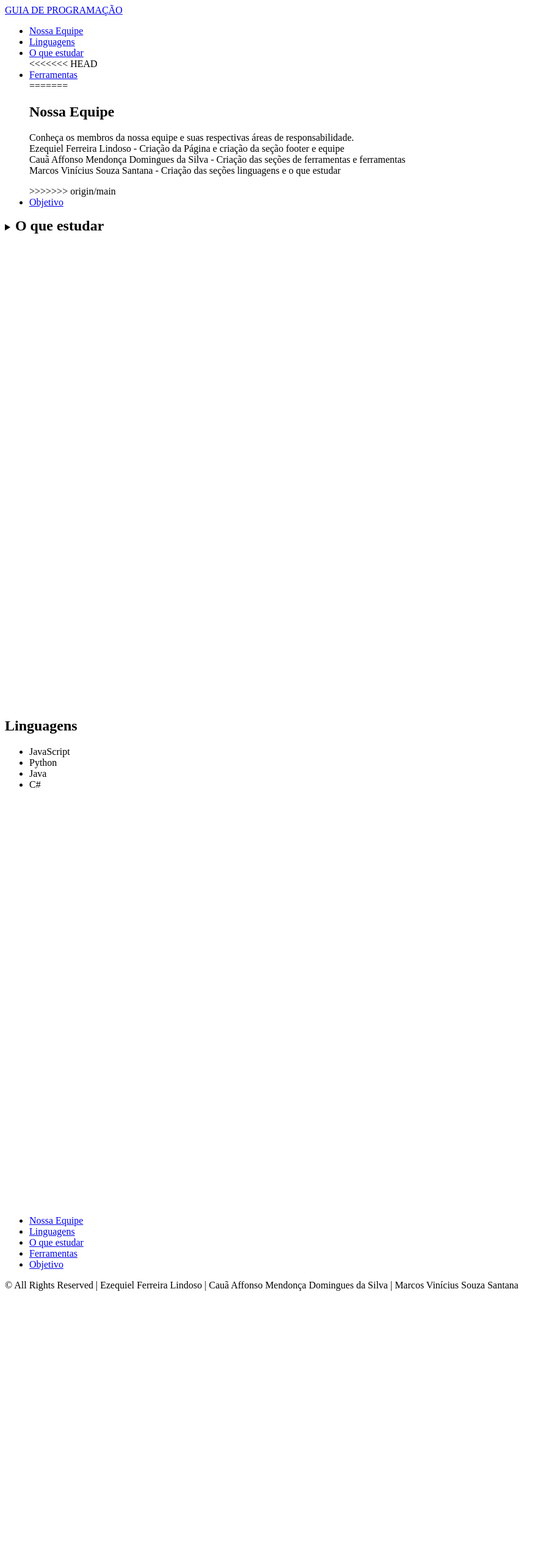
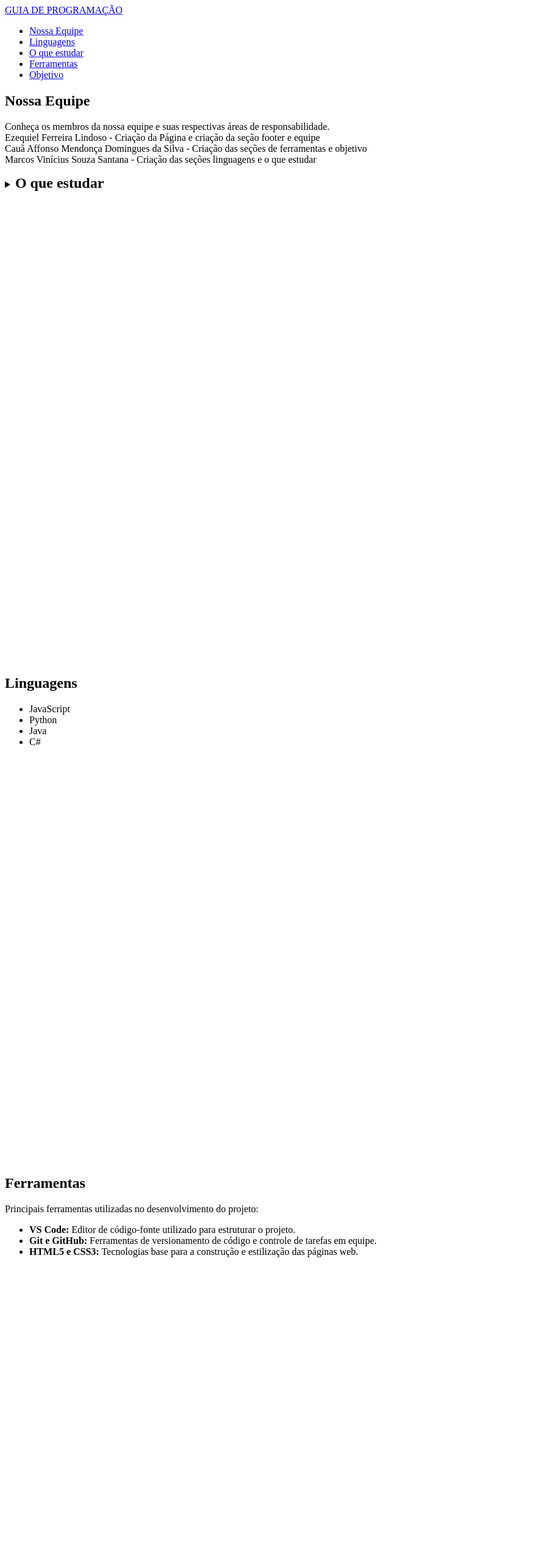
Before and after one commit to ezequiel-lindoso/desafio-colaborativo-git, a plain HTML site: page index.html in a window 1280 px wide. Shown: the top 2560 px of the page at 61% size, without its empty margins (0-905 px from the left). Before the commit the page ends 2133 px from the top, so only its background shows below. Drawn offline with Linux system fonts and the light colour scheme.

Commit message:
feat: implementa minha parte do projeto

```diff
--- a/index.html
+++ b/index.html
@@ -14,39 +14,30 @@
       <li>
         <a href="#equipe">Nossa Equipe</a>
       </li>
-
       <li>
         <a href="#linguagens">Linguagens</a>
       </li>
-
       <li>
         <a href="#estudar">O que estudar</a>
       </li>
-
-      <<<<<<< HEAD <li>
+      <li>
         <a href="#ferramentas">Ferramentas</a>
-        </li>
-        =======
-        <section class="equipe" id="equipe">
-          <h2>Nossa Equipe</h2>
-          <p>
-            Conheça os membros da nossa equipe e suas respectivas áreas de
-            responsabilidade.<br />
-            Ezequiel Ferreira Lindoso - Criação da Página e criação da seção footer
-            e equipe <br />
-            Cauã Affonso Mendonça Domingues da Silva - Criação das seções de
-            ferramentas e ferramentas <br />
-            Marcos Vinícius Souza Santana - Criação das seções linguagens e o que
-            estudar
-          </p>
-        </section>
-        >>>>>>> origin/main
-
-        <li>
-          <a href="#objetivo">Objetivo</a>
-        </li>
+      </li>
+      <li>
+        <a href="#objetivo">Objetivo</a>
+      </li>
     </ul>
   </header>
+
+  <section class="equipe" id="equipe">
+    <h2>Nossa Equipe</h2>
+    <p>
+      Conheça os membros da nossa equipe e suas respectivas áreas de responsabilidade.<br />
+      Ezequiel Ferreira Lindoso - Criação da Página e criação da seção footer e equipe <br />
+      Cauã Affonso Mendonça Domingues da Silva - Criação das seções de ferramentas e objetivo <br />
+      Marcos Vinícius Souza Santana - Criação das seções linguagens e o que estudar
+    </p>
+  </section>
 
   <section class="estudar" id="estudar" style="min-height: 100vh">
     <details>
@@ -61,10 +52,7 @@
 
       <details>
         <summary>1. Por onde começar a estudar programação?</summary>
-        <p>
-          Pela lógica de programação, que é a base de qualquer linguagem.
-          Estude:
-        </p>
+        <p>Pela lógica de programação, que é a base de qualquer linguagem. Estude:</p>
         <ul>
           <li>Variáveis e tipos de dados</li>
           <li>Operadores e expressões</li>
@@ -75,10 +63,7 @@
 
       <details>
         <summary>2. Como trabalhar em equipe e guardar o código?</summary>
-        <p>
-          Com Git e GitHub, que registram o histórico do projeto e permitem
-          que várias pessoas trabalhem juntas. Estude:
-        </p>
+        <p>Com Git e GitHub, que registram o histórico do projeto e permitem que várias pessoas trabalhem juntas. Estude:</p>
         <ul>
           <li>Repositório, commit e branch</li>
           <li>Push e pull</li>
@@ -88,10 +73,7 @@
 
       <details>
         <summary>3. Como criar a estrutura e o visual de uma página?</summary>
-        <p>
-          Com HTML e CSS. O HTML monta o conteúdo e o CSS cuida da aparência.
-          Estude:
-        </p>
+        <p>Com HTML e CSS. O HTML monta o conteúdo e o CSS cuida da aparência. Estude:</p>
         <ul>
           <li>Tags, listas, links e formulários</li>
           <li>Seletores, cores e fontes</li>
@@ -101,9 +83,7 @@
 
       <details>
         <summary>4. Como deixar a página interativa?</summary>
-        <p>
-          Com JavaScript, a linguagem que roda no navegador. Estude:
-        </p>
+        <p>Com JavaScript, a linguagem que roda no navegador. Estude:</p>
         <ul>
           <li>Variáveis, funções e eventos</li>
           <li>Manipulação do DOM</li>
@@ -113,9 +93,7 @@
 
       <details>
         <summary>5. Como guardar e consultar informações?</summary>
-        <p>
-          Com banco de dados. Estude:
-        </p>
+        <p>Com banco de dados. Estude:</p>
         <ul>
           <li>Modelagem de dados</li>
           <li>SQL (SELECT, INSERT, UPDATE, DELETE)</li>
@@ -124,6 +102,7 @@
       </details>
     </details>
   </section>
+
   <section id="linguagens" style="min-height: 100vh">
     <h2>Linguagens</h2>
     <ul>
@@ -134,27 +113,36 @@
     </ul>
   </section>
 
+  <!-- SEÇÃO DE FERRAMENTAS (Sua Tarefa) -->
+  <section id="ferramentas" style="min-height: 100vh">
+    <h2>Ferramentas</h2>
+    <p>Principais ferramentas utilizadas no desenvolvimento do projeto:</p>
+    <ul>
+      <li><strong>VS Code:</strong> Editor de código-fonte utilizado para estruturar o projeto.</li>
+      <li><strong>Git e GitHub:</strong> Ferramentas de versionamento de código e controle de tarefas em equipe.</li>
+      <li><strong>HTML5 e CSS3:</strong> Tecnologias base para a construção e estilização das páginas web.</li>
+    </ul>
+  </section>
+
+  <!-- SEÇÃO DE OBJETIVOS (Sua Tarefa) -->
+  <section id="objetivo" style="min-height: 100vh">
+    <h2>Objetivo</h2>
+    <p><strong>Objetivo Geral:</strong> Desenvolver um guia prático e acessível para orientar iniciantes no universo da programação.</p>
+    <p><strong>Objetivos Específicos:</strong></p>
+    <ul>
+      <li>Apresentar uma trilha de estudos estruturada para novos programadores.</li>
+      <li>Divulgar as principais linguagens de programação do mercado.</li>
+      <li>Facilitar o trabalho colaborativo utilizando metodologias ágeis e controle de versão.</li>
+    </ul>
+  </section>
+
   <footer>
     <ul>
-      <li>
-        <a href="#equipe">Nossa Equipe</a>
-      </li>
-
-      <li>
-        <a href="#linguagens">Linguagens</a>
-      </li>
-
-      <li>
-        <a href="#estudar">O que estudar</a>
-      </li>
-
-      <li>
-        <a href="#ferramentas">Ferramentas</a>
-      </li>
-
-      <li>
-        <a href="#objetivo">Objetivo</a>
-      </li>
+      <li><a href="#equipe">Nossa Equipe</a></li>
+      <li><a href="#linguagens">Linguagens</a></li>
+      <li><a href="#estudar">O que estudar</a></li>
+      <li><a href="#ferramentas">Ferramentas</a></li>
+      <li><a href="#objetivo">Objetivo</a></li>
     </ul>
     <p class="copyright">
       © All Rights Reserved | Ezequiel Ferreira Lindoso | Cauã Affonso
```
